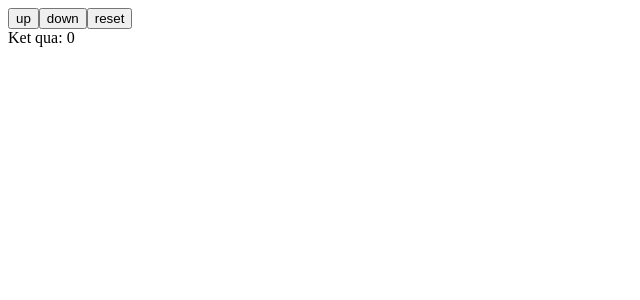
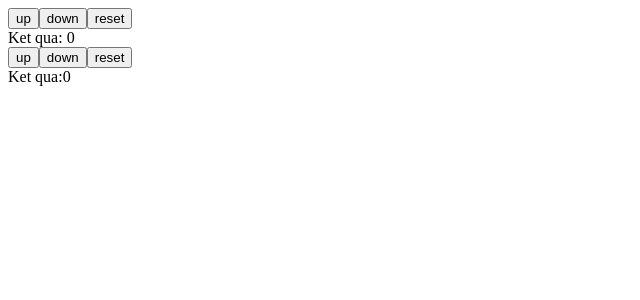
Before and after one commit to vuvantoann/reducer-redux-demo, a React (Vite) app: page / in a window 1280 px wide. Shown: the top 300 px of the page, without its empty margins (0-640 px from the left). Built offline with nearby package versions, Linux system fonts and the light colour scheme.

Commit message:
Làm bộ đếm count đơn giản bằng useReducer

```diff
--- a/src/App.jsx
+++ b/src/App.jsx
@@ -1,8 +1,10 @@
+import CountUseReducer from './components/CountUseReducer'
 import CountUseState from './components/CountUseState'
 function App() {
   return (
     <>
       <CountUseState />
+      <CountUseReducer />
     </>
   )
 }
--- /dev/null
+++ b/src/components/CountUseReducer/index.jsx
@@ -0,0 +1,26 @@
+import { useReducer } from 'react'
+const reducer = (state, action) => {
+  switch (action) {
+    case 'UP':
+      return state + 1
+    case 'DOWN':
+      return state - 1
+    case 'RESET':
+      return 0
+    default:
+      return state
+  }
+}
+function CountUseReducer() {
+  const [count, dispatch] = useReducer(reducer, 0)
+  return (
+    <>
+      <button onClick={() => dispatch('UP')}>up</button>
+      <button onClick={() => dispatch('DOWN')}>down</button>
+      <button onClick={() => dispatch('RESET')}>reset</button>
+      <div>Ket qua:{count} </div>
+    </>
+  )
+}
+
+export default CountUseReducer
```
